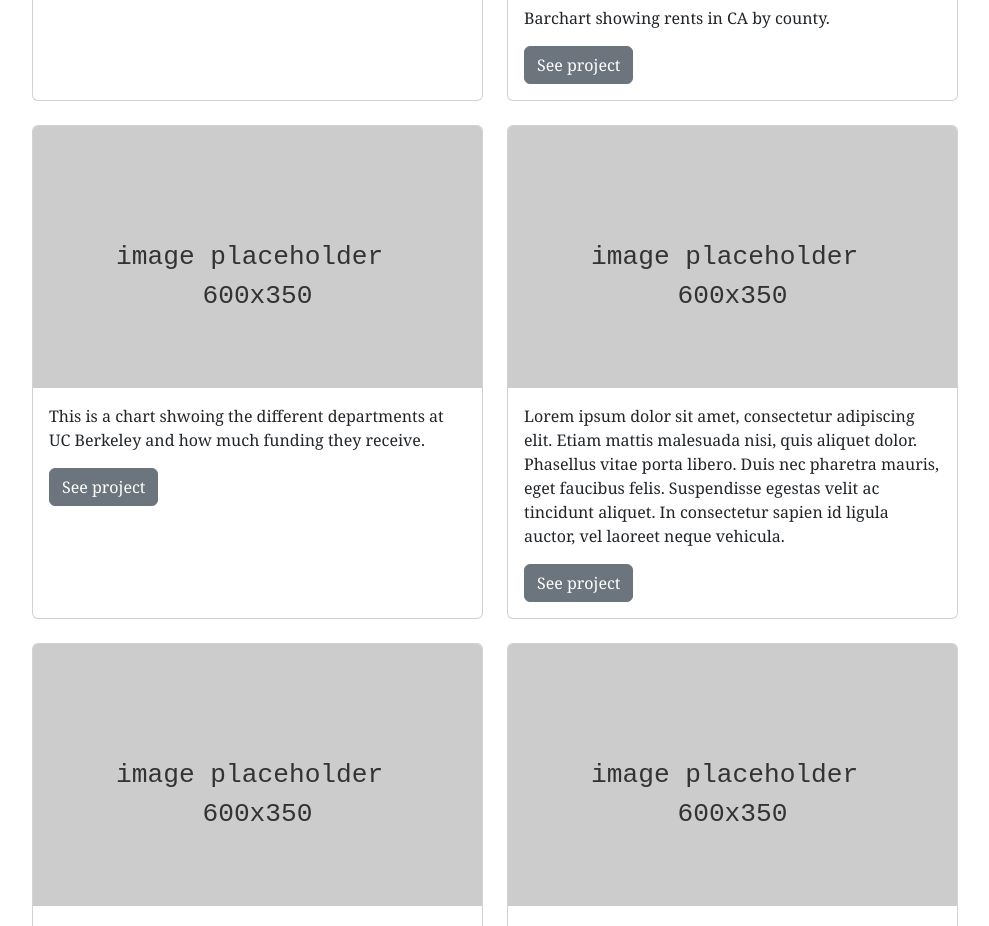
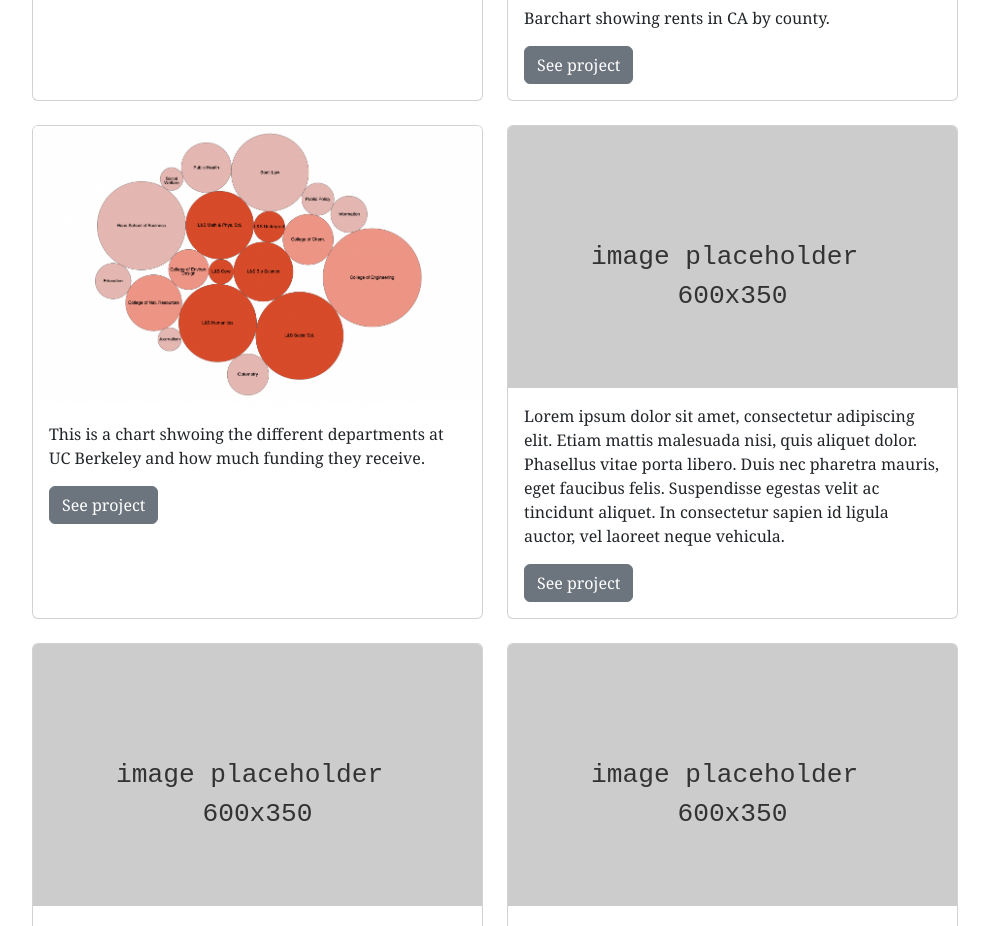
Before and after one commit to ruchishahagadkar/website-template, a plain HTML site: page index.html in a window 1280 px wide. Shown: the part 900-1826 px from the top of the page, without its empty margins (145-1134 px from the left). Drawn offline with nearby package versions, Linux system fonts and the light colour scheme.

Commit message:
update with bubblechart image

```diff
--- a/index.html
+++ b/index.html
@@ -57,7 +57,7 @@
             <!-- Project 3 -->
             <div class="col-12 col-md-6 col-xxl-4">
               <div class="card h-100">
-                <img src="images/placeholder.svg" class="card-img-top" alt="...">
+                <img src="images/bubblechart.png" class="card-img-top" alt="...">
                 <div class="card-body">
                   <p class="card-text">This is a chart shwoing the different departments at UC Berkeley and how much funding they receive.</p>
                   <a class="btn btn-secondary" href="projects/bubble/">See project</a>
```
Also changed, not shown: images/bubblechart.png (added).
